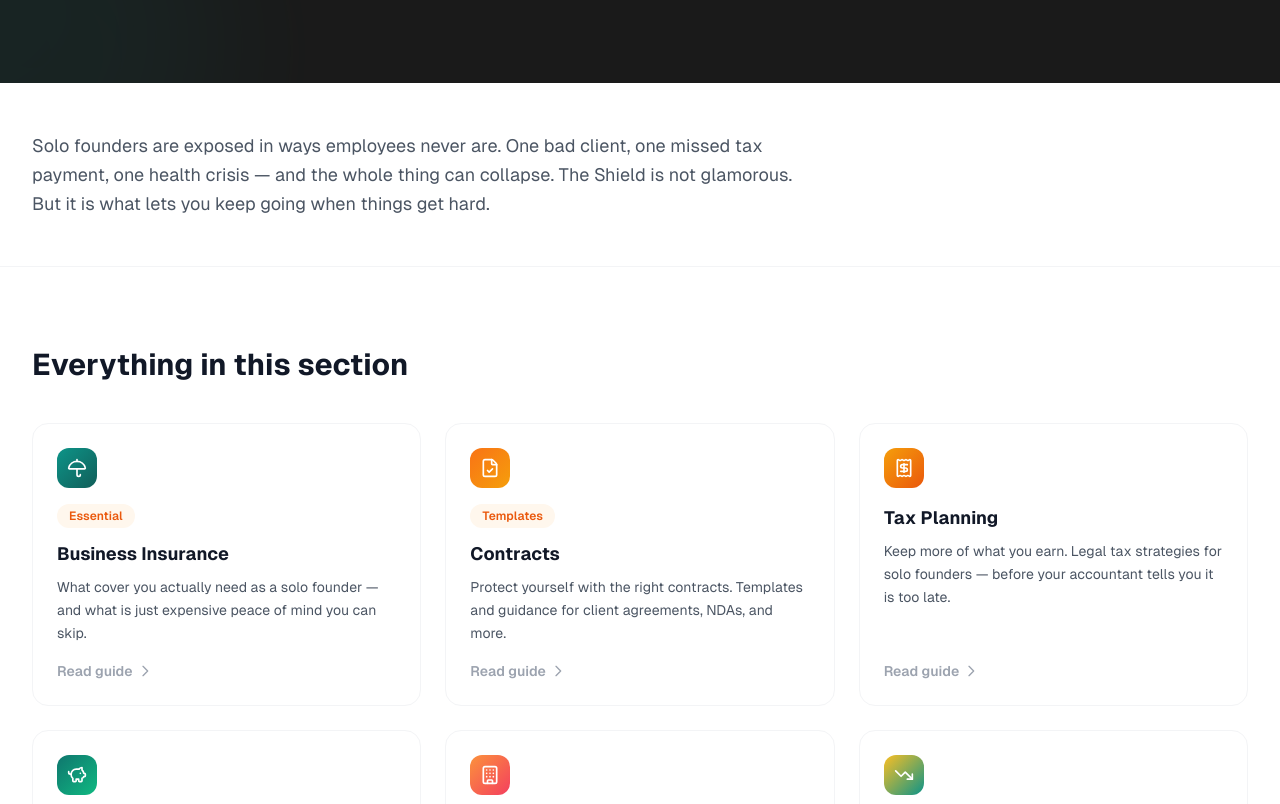
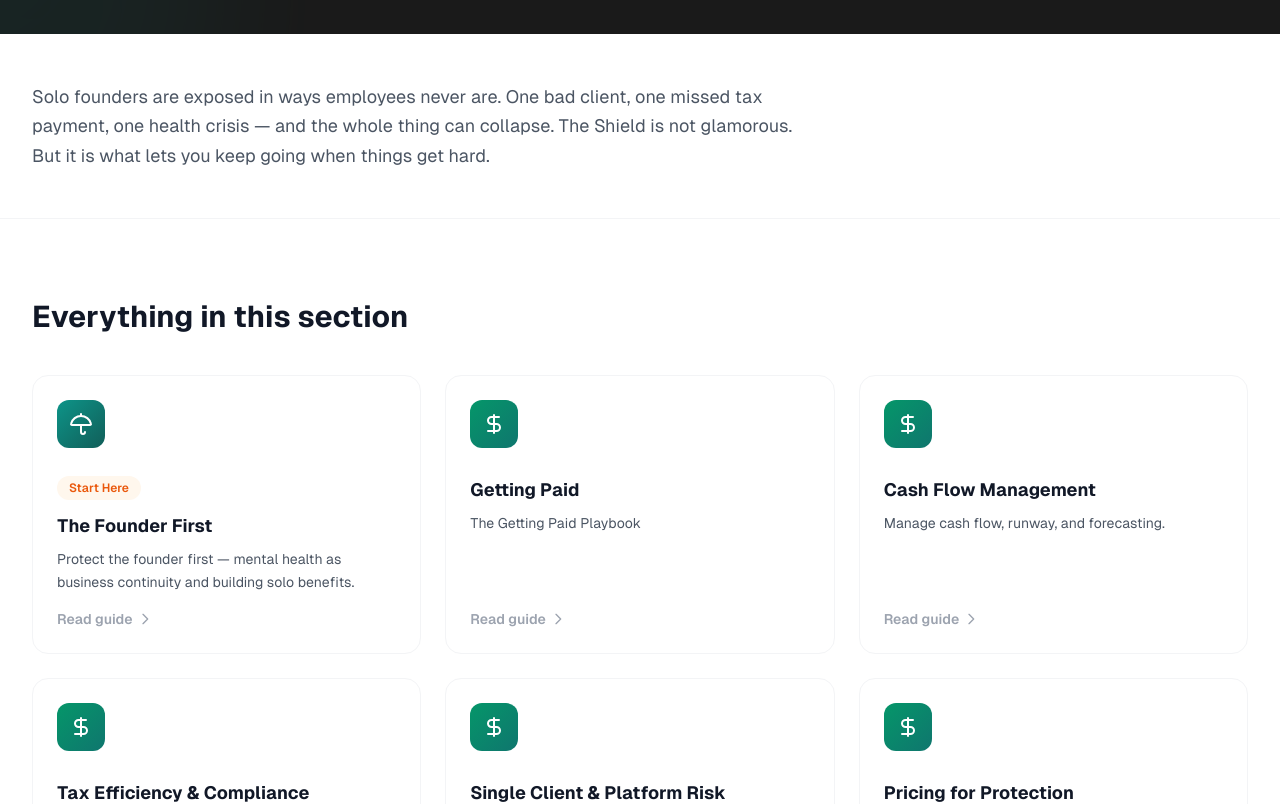
Before and after one commit to biso2005/-onefoundr.ver1, a Next.js app: page /shield in a window 1280 px wide. Shown: the part 460-1264 px from the top of the page. Built offline with nearby package versions, Linux system fonts and the light colour scheme.

Commit message:
Shield: standardize landing page to use src/data/shield and render tracks + moat highlights

```diff
--- a/src/app/shield/page.tsx
+++ b/src/app/shield/page.tsx
@@ -1,158 +1,161 @@
 import type { Metadata } from 'next'
-import {
-  Shield,
-  Umbrella,
-  FileCheck,
-  Receipt,
-  PiggyBank,
-  Building,
-  TrendingDown,
-  Heart,
-  DollarSign,
-  AlertTriangle,
-  Lightbulb,
-  Lock,
-  Zap,
-} from 'lucide-react'
-import CategoryHub from '@/components/CategoryHub'
+import Link from 'next/link'
+import { Shield, Zap, Umbrella, FileCheck, Receipt, PiggyBank, Building, TrendingDown, Heart, DollarSign, AlertTriangle, Lightbulb, Lock } from 'lucide-react'
+import NewsletterCTA from '@/components/NewsletterCTA'
+import { pillarMeta, gatewayHub, tracks, moatHubs } from '@/data/shield'
 
 export const metadata: Metadata = {
-  title: 'The Shield — Stay Protected',
-  description:
-    'Protect your income, your business, and your sanity. The boring stuff that saves you later.',
+  title: `${pillarMeta.title} — ${pillarMeta.tagline} | OneFoundr`,
+  description: pillarMeta.description,
+}
+
+const trackIcons: Record<string, any> = {
+  'financial-protection': DollarSign,
+  'legal-protection': FileCheck,
+  'operational-protection': Zap,
+}
+
+const trackGradients: Record<string, string> = {
+  'financial-protection': 'from-emerald-600 to-teal-700',
+  'legal-protection': 'from-orange-500 to-amber-500',
+  'operational-protection': 'from-cyan-600 to-teal-700',
 }
 
 export default function TheShieldPage() {
   return (
-    <CategoryHub
-      title="The Shield"
-      tagline="Pillar 4 — Stay Protected"
-      description="Nobody talks about protection until something goes wrong. Then it is too late. This section covers the financial, legal, operational, and mental protection every solo founder needs."
-      icon={Shield}
-      gradient="from-teal-600 to-teal-800"
-      intro="Solo founders are exposed in ways employees never are. One bad client, one missed tax payment, one health crisis — and the whole thing can collapse. The Shield is not glamorous. But it is what lets you keep going when things get hard."
-      spokes={[
-        {
-          title: 'Business Insurance',
-          description:
-            'What cover you actually need as a solo founder — and what is just expensive peace of mind you can skip.',
-          href: '/shield/business-insurance',
-          icon: Umbrella,
-          gradient: 'from-teal-600 to-teal-800',
-          badge: 'Essential',
-        },
-        {
-          title: 'Contracts',
-          description:
-            'Protect yourself with the right contracts. Templates and guidance for client agreements, NDAs, and more.',
-          href: '/shield/contracts',
-          icon: FileCheck,
-          gradient: 'from-orange-500 to-amber-500',
-          badge: 'Templates',
-        },
-        {
-          title: 'Tax Planning',
-          description:
-            'Keep more of what you earn. Legal tax strategies for solo founders — before your accountant tells you it is too late.',
-          href: '/shield/tax-planning',
-          icon: Receipt,
-          gradient: 'from-amber-500 to-orange-600',
-        },
-        {
-          title: 'Emergency Fund',
-          description:
-            'How much runway you actually need and how to build it — so a slow month does not become a crisis.',
-          href: '/shield/emergency-fund',
-          icon: PiggyBank,
-          gradient: 'from-teal-700 to-emerald-500',
-          badge: 'Peace of Mind',
-        },
-        {
-          title: 'Legal Structure',
-          description:
-            'Sole trader, LLC, or limited company? The right structure for your stage — with real trade-offs explained.',
-          href: '/shield/legal-structure',
-          icon: Building,
-          gradient: 'from-orange-400 to-rose-500',
-        },
-        {
-          title: 'Cash Flow',
-          description:
-            'Profitable but broke is a real thing. Manage your cash flow so you never miss payroll — even if payroll is just you.',
-          href: '/shield/cash-flow',
-          icon: TrendingDown,
-          gradient: 'from-amber-400 to-teal-600',
-          badge: 'Critical',
-        },
-        {
-          title: 'Mental Health',
-          description:
-            'Solo founder burnout is real. Protect your mental health before it becomes your biggest business risk.',
-          href: '/shield/mental-health',
-          icon: Heart,
-          gradient: 'from-teal-600 to-emerald-400',
-        },
-        {
-          title: 'Tax Efficiency & Compliance',
-          description:
-            'Minimize your tax burden legally. Deductions, business structure, and quarterly planning you should do now.',
-          href: '/shield/tax-efficiency',
-          icon: Receipt,
-          gradient: 'from-amber-500 to-orange-600',
-          badge: 'Strategy',
-        },
-        {
-          title: 'Concentration Risk',
-          description:
-            'Audit your exposure. One client failure or platform change should not kill your business.',
-          href: '/shield/concentration-risk',
-          icon: AlertTriangle,
-          gradient: 'from-emerald-600 to-teal-700',
-        },
-        {
-          title: 'Pricing for Protection',
-          description:
-            'Price from a position of strength. Use this formula to protect margin, taxes, and sick days.',
-          href: '/shield/pricing-protection',
-          icon: DollarSign,
-          gradient: 'from-amber-400 to-orange-500',
-          badge: 'Formula',
-        },
-        {
-          title: 'Intellectual Property',
-          description:
-            'Protect your unique methods, frameworks, and brand from being copied.',
-          href: '/shield/intellectual-property',
-          icon: Lightbulb,
-          gradient: 'from-orange-500 to-amber-600',
-        },
-        {
-          title: 'Digital Resilience',
-          description:
-            'Backups, encryption, and account security. Survive a laptop failure or data breach in 7 days.',
-          href: '/shield/digital-resilience',
-          icon: Lock,
-          gradient: 'from-cyan-600 to-teal-700',
-          badge: '7-Day Setup',
-        },
-        {
-          title: 'Platform Risk',
-          description:
-            'Map your dependencies. Know what breaks your business if a platform fails or bans you.',
-          href: '/shield/platform-risk',
-          icon: AlertTriangle,
-          gradient: 'from-rose-600 to-orange-500',
-        },
-        {
-          title: 'Systems & SOPs',
-          description:
-            'Document your workflows. Build systems that work without you, so you can scale or rest.',
-          href: '/shield/systems-sops',
-          icon: Zap,
-          gradient: 'from-slate-600 to-slate-800',
-          badge: 'Playbook',
-        },
-      ]}
-    />
+    <div className="min-h-screen bg-white">
+
+      {/* Dark Hero */}
+      <section className="relative overflow-hidden bg-[#1A1A1A] pt-16 pb-20 md:pt-24 md:pb-28">
+        <div className="absolute inset-0 pointer-events-none overflow-hidden">
+          <div className={`absolute -top-40 -right-40 w-96 h-96 rounded-full bg-gradient-to-br ${pillarMeta.gradient} opacity-10 blur-3xl`} />
+          <div className={`absolute -bottom-40 -left-40 w-96 h-96 rounded-full bg-gradient-to-br ${pillarMeta.gradient} opacity-10 blur-3xl`} />
+        </div>
+
+        <div className="relative max-w-7xl mx-auto px-4 sm:px-6 lg:px-8">
+          <div className="max-w-3xl">
+            <div className="flex items-center gap-4 mb-6">
+              <div className={`w-12 h-12 rounded-xl bg-gradient-to-br ${pillarMeta.gradient} flex items-center justify-center`}>
+                <Shield className="w-6 h-6 text-white" />
+              </div>
+              <span className="text-sm font-semibold text-gray-400 uppercase tracking-wider">{pillarMeta.tagline}</span>
+            </div>
+
+            <h1 className="text-4xl sm:text-5xl md:text-6xl font-bold text-white mb-6">{pillarMeta.title}</h1>
+
+            <p className="text-xl text-gray-400 leading-relaxed max-w-2xl">{pillarMeta.description}</p>
+          </div>
+        </div>
+      </section>
+
+      {/* Intro */}
+      <section className="py-12 border-b border-gray-100">
+        <div className="max-w-7xl mx-auto px-4 sm:px-6 lg:px-8">
+          <div className="max-w-3xl">
+            <p className="text-lg text-gray-600 leading-relaxed max-w-3xl">{pillarMeta.intro}</p>
+          </div>
+        </div>
+      </section>
+
+      {/* Spokes Grid (everything in this section) */}
+      <section className="py-16 md:py-20">
+        <div className="max-w-7xl mx-auto px-4 sm:px-6 lg:px-8">
+          <h2 className="text-2xl md:text-3xl font-bold text-gray-900 mb-10">Everything in this section</h2>
+
+          <div className="grid grid-cols-1 sm:grid-cols-2 lg:grid-cols-3 gap-6">
+            { ( [gatewayHub, ...tracks.flatMap(t => t.hubs)] ).map((hub) => {
+                const Icon = trackIcons[hub.track] ?? Umbrella
+                const gradient = trackGradients[hub.track] ?? pillarMeta.gradient
+                return (
+                  <Link key={hub.href} href={hub.href} className="group bg-white rounded-2xl border border-gray-100 p-6 hover:shadow-lg hover:border-gray-200 transition-all duration-200 flex flex-col">
+                    <div className="mb-4">
+                      <div className={`inline-flex items-center justify-center w-12 h-12 rounded-xl bg-gradient-to-br ${gradient} mb-3`}>
+                        <Icon className="w-6 h-6 text-white" />
+                      </div>
+                    </div>
+
+                    {hub.badge && (
+                      <span className="inline-block text-xs font-semibold bg-orange-50 text-orange-600 px-3 py-1 rounded-full mb-3 w-fit">{hub.badge}</span>
+                    )}
+
+                    <h3 className="text-lg font-bold text-gray-900 mb-2 group-hover:text-orange-500 transition-colors">{hub.title}</h3>
+                    <p className="text-gray-600 text-sm leading-relaxed flex-1">{hub.description}</p>
+
+                    <div className="mt-4 flex items-center gap-1 text-sm font-semibold text-gray-400 group-hover:text-orange-500 transition-colors">
+                      <span>Read guide</span>
+                      <svg className="w-4 h-4 group-hover:translate-x-1 transition-transform" fill="none" viewBox="0 0 24 24" stroke="currentColor" strokeWidth={2}><path strokeLinecap="round" strokeLinejoin="round" d="M9 5l7 7-7 7" /></svg>
+                    </div>
+                  </Link>
+                )
+            }) }
+          </div>
+        </div>
+      </section>
+
+      {/* Tracks (detailed) */}
+      <section className="py-16 md:py-20">
+        <div className="max-w-7xl mx-auto px-4 sm:px-6 lg:px-8">
+          <div className="mb-12">
+            <h2 className="text-3xl font-bold text-gray-900 mb-3">Three tracks</h2>
+            <p className="text-gray-500 max-w-2xl">Work through them in order or go directly to what you need right now.</p>
+          </div>
+
+          <div className="space-y-10">
+            {tracks.map((track) => {
+              const Icon = trackIcons[track.id] ?? Umbrella
+              const gradient = trackGradients[track.id] ?? pillarMeta.gradient
+              return (
+                <div key={track.id} className="bg-white rounded-xl border border-gray-100 p-6 md:p-8 hover:shadow-md transition">
+                  <div className="flex flex-col md:flex-row md:items-start gap-6">
+                    <div className="md:w-64 shrink-0">
+                      <div className={`inline-flex items-center justify-center w-12 h-12 rounded-xl bg-gradient-to-br ${gradient} mb-4`}>
+                        <Icon className="w-6 h-6 text-white" />
+                      </div>
+                      <div className="text-xs font-semibold text-gray-400 uppercase tracking-wide mb-1">Track {track.number}</div>
+                      <h3 className="text-xl font-bold text-gray-900 mb-2">{track.title}</h3>
+                      <p className="text-sm text-gray-500">{track.description}</p>
+                    </div>
+
+                    <div className="flex-1 grid grid-cols-1 sm:grid-cols-2 gap-3">
+                      {track.hubs.map((hub) => (
+                        <Link key={hub.href} href={hub.href} className="group flex items-start justify-between gap-3 bg-gray-50 hover:bg-orange-50 rounded-lg px-4 py-3 transition-colors">
+                          <div className="flex-1 min-w-0">
+                            <div className="flex items-center gap-2 mb-0.5">
+                              <span className="text-sm font-medium text-gray-700 group-hover:text-orange-600 transition-colors">{hub.title}</span>
+                              {hub.badge && (<span className="px-2 py-0.5 rounded-full bg-orange-100 text-orange-600 text-xs font-semibold shrink-0">{hub.badge}</span>)}
+                            </div>
+                          </div>
+                          <svg className="w-3.5 h-3.5 text-gray-400 group-hover:text-orange-500 transition-colors shrink-0 mt-0.5" fill="none" viewBox="0 0 24 24" stroke="currentColor" strokeWidth={2}><path strokeLinecap="round" strokeLinejoin="round" d="M9 5l7 7-7 7" /></svg>
+                        </Link>
+                      ))}
+                    </div>
+                  </div>
+                </div>
+              )
+            })}
+          </div>
+        </div>
+      </section>
+
+      {/* Reference highlights (moat hubs) */}
+      <section className="py-16 bg-gray-50 border-t border-gray-100">
+        <div className="max-w-7xl mx-auto px-4 sm:px-6 lg:px-8">
+          <div className="grid grid-cols-1 sm:grid-cols-2 gap-5">
+            {moatHubs.map((hub) => (
+              <Link key={hub.href} href={hub.href} className="group bg-white rounded-xl border border-gray-100 p-6 hover:shadow-md transition flex flex-col">
+                <div className="flex items-center gap-2 mb-4">
+                  {hub.badge && (<span className="inline-flex items-center gap-1.5 px-3 py-1 rounded-full bg-orange-100 text-orange-600 text-xs font-semibold">{hub.badge}</span>)}
+                </div>
+                <h3 className="text-lg font-bold text-gray-900 group-hover:text-orange-500 transition-colors mb-2">{hub.title}</h3>
+                <p className="text-sm text-gray-500 flex-1 leading-relaxed">{hub.description}</p>
+                <div className="flex items-center gap-1 mt-5 text-orange-500 text-sm font-semibold"><span>Read the guide</span></div>
+              </Link>
+            ))}
+          </div>
+        </div>
+      </section>
+
+      <NewsletterCTA />
+    </div>
   )
 }
```
